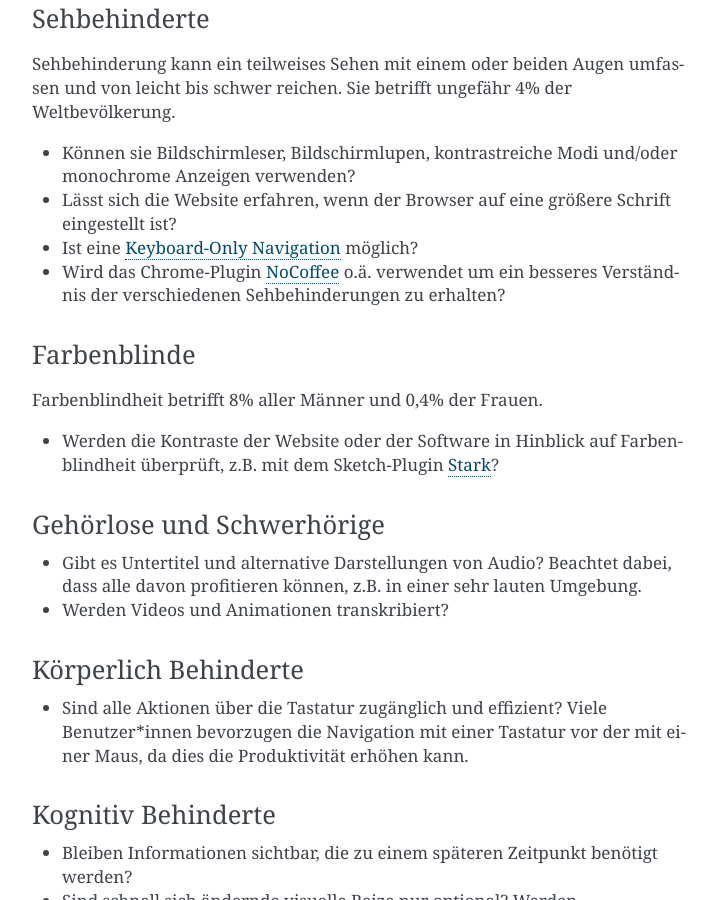
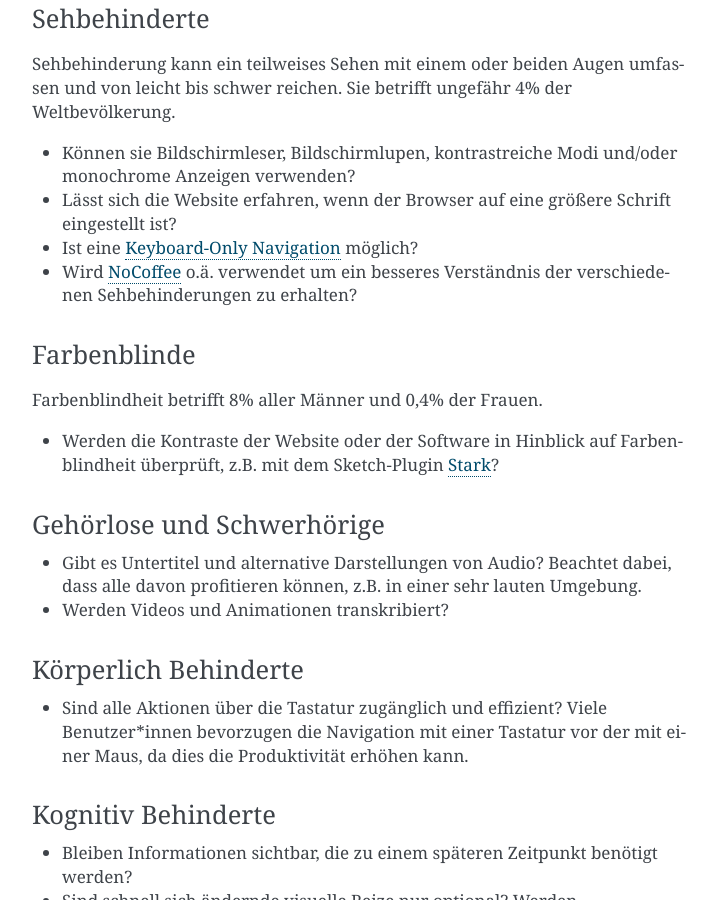
Before and after one commit to cusyio/cusy-design-system, a Sphinx documentation site: the page built from docs/accessibility/overview.rst, in a window 1280 px wide and 900 px high, scrolled down 1259 px. Shown: the whole window, without its empty margins (388-1105 px from the left). Built offline with Sphinx 7.4.7, drawn with Linux system fonts in a browser that asks for light colours.

Commit message:
Fix link to NoCoffee

```diff
--- a/docs/accessibility/overview.rst
+++ b/docs/accessibility/overview.rst
@@ -69,10 +69,8 @@
   eingestellt ist?
 * Ist eine `Keyboard-Only Navigation
   <https://www.nngroup.com/articles/keyboard-accessibility/>`_ möglich?
-* Wird das Chrome-Plugin `NoCoffee
-  <https://chrome.google.com/webstore/detail/nocoffee/jjeeggmbnhckmgdhmgdckeigabjfbddl>`_
-  o.ä. verwendet um ein besseres Verständnis der verschiedenen Sehbehinderungen
-  zu erhalten?
+* Wird `NoCoffee <https://github.com/eeejay/NoCoffee>`_ o.ä. verwendet um ein
+  besseres Verständnis der verschiedenen Sehbehinderungen zu erhalten?
 
 Farbenblinde
 ~~~~~~~~~~~~
```
